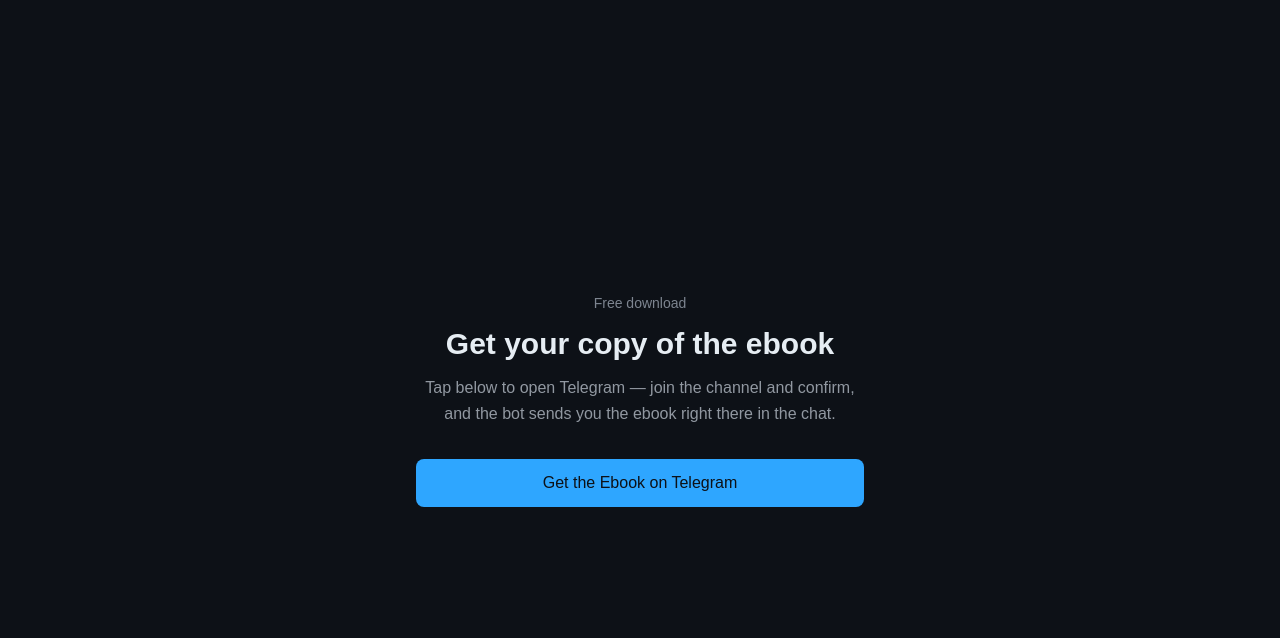
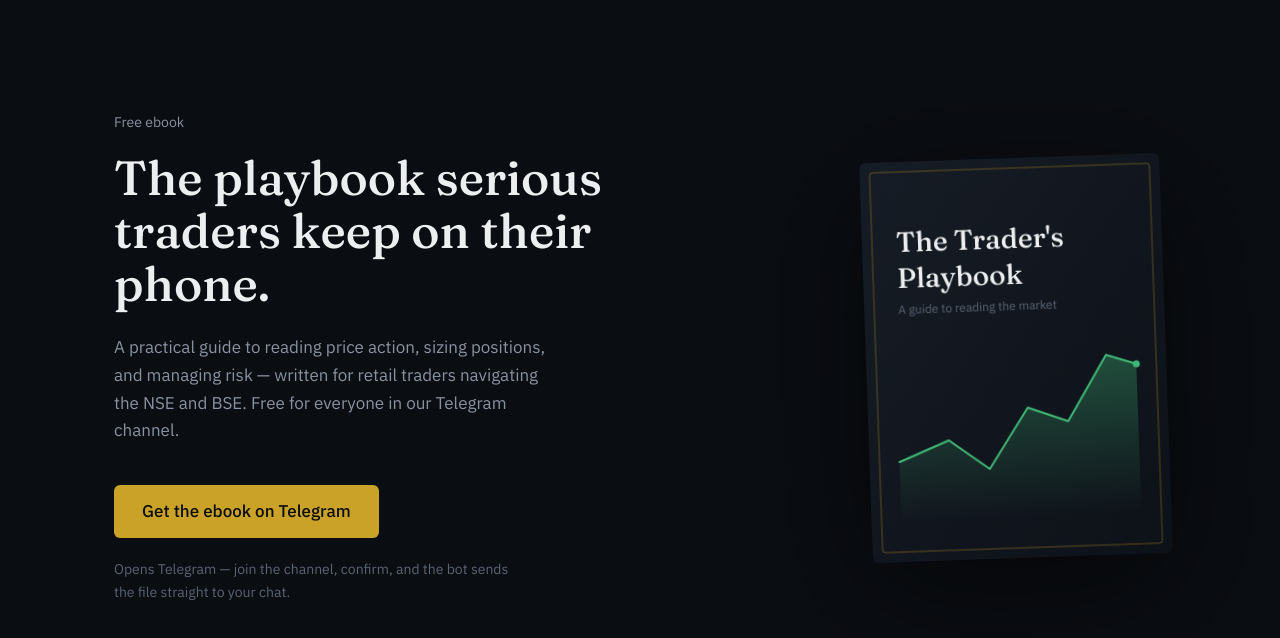
Before and after one commit to Ajay309/ebook3, a Next.js app: page / in a window 1280 px wide. Shown: the top 638 px of the page. Built offline with nearby package versions, Linux system fonts and the light colour scheme.

Commit message:
first commit

```diff
--- a/app/layout.tsx
+++ b/app/layout.tsx
@@ -1,14 +1,27 @@
 import type { Metadata } from "next";
+import { Fraunces, IBM_Plex_Sans } from "next/font/google";
 import "./globals.css";
 
+const fraunces = Fraunces({
+  subsets: ["latin"],
+  variable: "--font-display",
+  weight: ["400", "500", "600"],
+});
+
+const plexSans = IBM_Plex_Sans({
+  subsets: ["latin"],
+  variable: "--font-body",
+  weight: ["400", "500", "600"],
+});
+
 export const metadata: Metadata = {
-  title: "Free Ebook",
+  title: "Free Ebook — The Trader's Playbook",
   description: "Join the Telegram channel to unlock your free ebook.",
 };
 
 export default function RootLayout({ children }: LayoutProps<"/">) {
   return (
-    <html lang="en" className="h-full antialiased">
+    <html lang="en" className={`${fraunces.variable} ${plexSans.variable} h-full antialiased`}>
       <body className="min-h-full flex flex-col">{children}</body>
     </html>
   );
--- a/app/page.tsx
+++ b/app/page.tsx
@@ -2,26 +2,120 @@
 
 export default function EbookLandingPage() {
   return (
-    <main className="min-h-screen bg-[#0d1117] text-[#e6edf3] flex items-center justify-center px-6 py-16">
-      <div className="max-w-md w-full text-center">
-        <p className="text-[#7d8590] text-sm mb-3">Free download</p>
-        <h1 className="text-3xl font-semibold leading-tight mb-3">
-          Get your copy of the ebook
+    <main className="min-h-screen bg-[#0A0D12] text-[#ECEEF0] font-[family-name:var(--font-body)]">
+      <div className="mx-auto max-w-[1100px] px-6 py-20 lg:py-28">
+        <div className="grid grid-cols-1 lg:grid-cols-[1.05fr_0.95fr] gap-16 lg:gap-12 items-center">
+          {/* Text column */}
+          <div className="max-w-[520px]">
+            <p className="text-[#8992A0] text-sm mb-5">Free ebook</p>
+
+            <h1 className="font-[family-name:var(--font-display)] text-[2.5rem] sm:text-[3rem] leading-[1.1] font-medium text-[#ECEEF0] mb-6">
+              The playbook serious traders keep on their phone.
             </h1>
-        <p className="text-[#9198a1] mb-8 leading-relaxed">
-          Tap below to open Telegram — join the channel and confirm, and the
-          bot sends you the ebook right there in the chat.
+
+            <p className="text-[#8992A0] text-[1.0625rem] leading-relaxed mb-10 max-w-[440px]">
+              A practical guide to reading price action, sizing positions,
+              and managing risk — written for retail traders navigating the
+              NSE and BSE. Free for everyone in our Telegram channel.
             </p>
 
+            {/* Fixed the missing <a tag here */}
             <a
               href={`https://t.me/${BOT_USERNAME}?start=web`}
               target="_blank"
               rel="noopener noreferrer"
-          className="inline-flex items-center justify-center w-full bg-[#2ea6ff] hover:bg-[#4db5ff] text-[#0d1117] font-medium px-5 py-3 rounded-lg transition-colors"
+              className="inline-flex items-center justify-center bg-[#C9A227] hover:bg-[#D9B23C] text-[#0A0D12] font-medium text-[1.0625rem] px-7 py-3.5 rounded-md transition-colors"
             >
-          Get the Ebook on Telegram
+              Get the ebook on Telegram
             </a>
+
+            <p className="text-[#5B6472] text-sm mt-5 leading-relaxed max-w-[400px]">
+              Opens Telegram — join the channel, confirm, and the bot sends
+              the file straight to your chat.
+            </p>
           </div>
+
+          {/* Artwork column */}
+          <div className="flex justify-center lg:justify-end">
+            <div className="relative w-[260px] sm:w-[300px] rotate-[-2deg]">
+              <svg
+                viewBox="0 0 300 400"
+                className="w-full h-auto drop-shadow-[0_30px_60px_rgba(0,0,0,0.55)]"
+              >
+                <defs>
+                  <linearGradient id="coverGrad" x1="0" y1="0" x2="1" y2="1">
+                    <stop offset="0%" stopColor="#161C25" />
+                    <stop offset="100%" stopColor="#0D1118" />
+                  </linearGradient>
+                  <linearGradient id="lineFill" x1="0" y1="0" x2="0" y2="1">
+                    <stop offset="0%" stopColor="#3FB876" stopOpacity="0.35" />
+                    <stop offset="100%" stopColor="#3FB876" stopOpacity="0" />
+                  </linearGradient>
+                </defs>
+
+                <rect width="300" height="400" rx="6" fill="url(#coverGrad)" />
+                <rect
+                  x="10"
+                  y="10"
+                  width="280"
+                  height="380"
+                  rx="3"
+                  fill="none"
+                  stroke="#C9A227"
+                  strokeOpacity="0.4"
+                  strokeWidth="1"
+                />
+
+                <text
+                  x="34"
+                  y="90"
+                  fill="#ECEEF0"
+                  fontFamily="var(--font-display)"
+                  fontSize="28"
+                  fontWeight="500"
+                >
+                  The Trader's
+                </text>
+                <text
+                  x="34"
+                  y="126"
+                  fill="#ECEEF0"
+                  fontFamily="var(--font-display)"
+                  fontSize="28"
+                  fontWeight="500"
+                >
+                  Playbook
+                </text>
+                <text x="34" y="152" fill="#5B6472" fontFamily="var(--font-body)" fontSize="12">
+                  A guide to reading the market
+                </text>
+
+                <path
+                  d="M 30 300 L 80 280 L 120 310 L 160 250 L 200 265 L 240 200 L 270 210"
+                  fill="none"
+                  stroke="#3FB876"
+                  strokeWidth="2"
+                  strokeLinecap="round"
+                  strokeLinejoin="round"
+                  pathLength="1"
+                  className="[stroke-dasharray:1] [stroke-dashoffset:1] animate-[draw_1.4s_ease-out_0.3s_forwards] motion-reduce:[stroke-dashoffset:0]"
+                />
+                <path
+                  d="M 30 300 L 80 280 L 120 310 L 160 250 L 200 265 L 240 200 L 270 210 L 270 360 L 30 360 Z"
+                  fill="url(#lineFill)"
+                />
+                <circle cx="270" cy="210" r="3.5" fill="#3FB876" />
+              </svg>
+            </div>
+          </div>
+        </div>
+      </div>
+
+      <style>{`
+        @keyframes draw {
+          to { stroke-dashoffset: 0; }
+        }
+      `}</style>
     </main>
   );
 }
```
Lines whose indentation alone changed are shown as unchanged.
